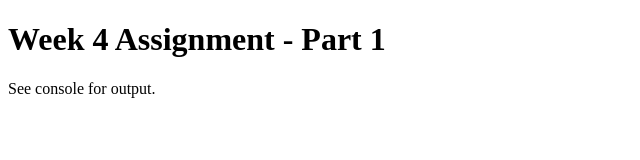
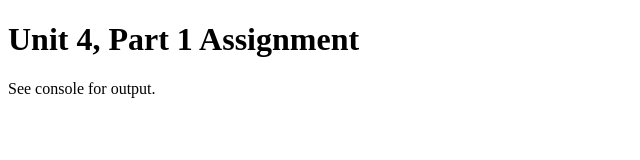
Before and after one commit to zwright101/assignment-unit-4.1, a plain HTML site: page assignment/index.html in a window 1280 px wide. Shown: the whole page, without its empty margins (0-640 px from the left). Drawn offline with Linux system fonts and the light colour scheme.

Commit message:
Update index.html

```diff
--- a/assignment/index.html
+++ b/assignment/index.html
@@ -2,11 +2,11 @@
 <html lang="en-US">
   <head>
     <meta charset="utf-8">
-    <title>Week 4 Assignment</title>
+    <title>Unit 4, Part 1 Assignment</title>
     <script src="scripts/function-practice.js"></script>
   </head>
   <body>
-    <h1>Week 4 Assignment - Part 1</h1>
+    <h1>Unit 4, Part 1 Assignment</h1>
     <p>See console for output.</p>
   </body>
 </html>
```
